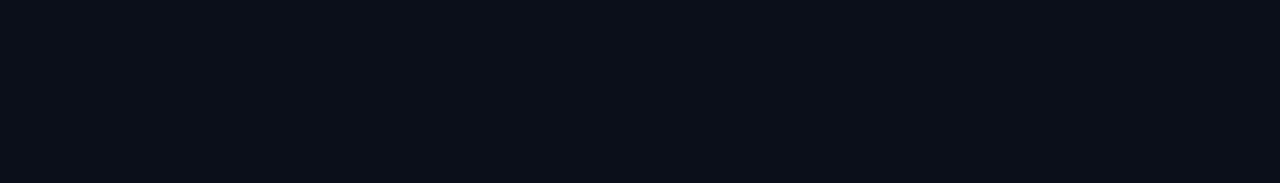
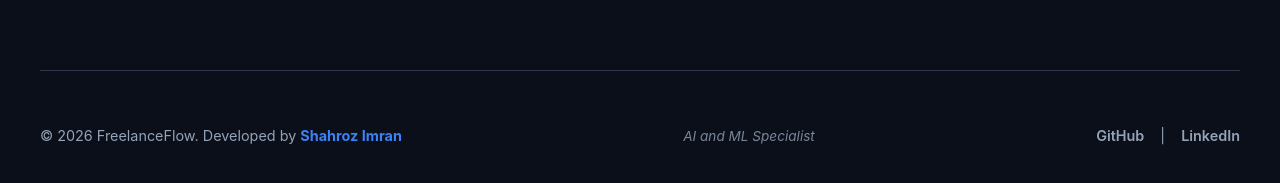
Before and after one commit to shahrozimran/FreelanceFlow, a React (Vite) app in the folder freelance-tracker/: page / in a window 1280 px wide. Shown: the part 659-842 px from the top of the page. Before the commit the page ends 800 px from the top, so only its background shows below. Built offline with nearby package versions, Linux system fonts and the light colour scheme; no server answers.

Commit message:
Added the Footer and Security: Moved social links to environment variables

```diff
--- a/freelance-tracker/src/App.css
+++ b/freelance-tracker/src/App.css
@@ -2,7 +2,10 @@
   max-width: 1200px;
   margin: 0 auto;
   padding: 40px 20px;
-  padding-bottom: 100px; /* Extra space so the floating bar doesn't cover content */
+  /* Flexbox ensures the footer stays at the bottom of the viewport */
+  min-height: 100vh;
+  display: flex;
+  flex-direction: column;
 }
 
 .top-nav {
@@ -192,12 +195,11 @@
   background: rgba(239, 68, 68, 0.1) !important;
 }
 
-/* --- Floating Selection Bar --- */
+/* --- Selection Bar --- */
+/* UPDATED: Changed from fixed to relative to sit above footer naturally */
 .selection-bar {
-  position: fixed;
-  bottom: 24px;
-  left: 50%;
-  transform: translateX(-50%);
+  position: relative;
+  margin: 30px auto;
   background: #161b2b;
   border: 2px solid #3b82f6;
   border-radius: 16px;
@@ -206,9 +208,13 @@
   justify-content: space-between;
   align-items: center;
   gap: 60px;
-  box-shadow: 0 10px 40px rgba(0, 0, 0, 0.6);
-  z-index: 2000;
+  box-shadow: 0 4px 20px rgba(0, 0, 0, 0.4);
+  z-index: 10;
   min-width: 450px;
+  /* Reset fixed positioning */
+  bottom: auto;
+  left: auto;
+  transform: none;
 }
 
 .selection-info {
@@ -337,16 +343,6 @@
   border-bottom: 1px solid #1e293b;
 }
 
-.empty-state {
-  text-align: center;
-  padding: 40px;
-  color: #64748b;
-  font-style: italic;
-}
-
-.text-dim { color: #94a3b8; }
-.font-bold { font-weight: 700; }
-
 .chip {
   background: rgba(59, 130, 246, 0.1);
   color: #60a5fa;
@@ -380,10 +376,6 @@
   transform: scale(1.1);
 }
 
-.action-icon-btn[title="Restore Project"]:hover {
-  background: rgba(16, 185, 129, 0.1);
-}
-
 .spin {
   animation: rotation 1s infinite linear;
 }
@@ -393,6 +385,56 @@
   to { transform: rotate(360deg); }
 }
 
+/* --- Footer Styles --- */
+.footer {
+  margin-top: auto; /* Pushes footer to bottom of Flex container */
+  padding: 40px 0 20px 0;
+  border-top: 1px solid #2d364d;
+  color: #94a3b8;
+  font-size: 0.9rem;
+  background: transparent;
+  position: relative;
+  z-index: 1000;
+}
+
+.footer-content {
+  display: flex;
+  justify-content: space-between;
+  align-items: center;
+  flex-wrap: wrap;
+  gap: 20px;
+}
+
+.footer-left span {
+  color: #3b82f6;
+  font-weight: 700;
+}
+
+.footer-center {
+  font-style: italic;
+  font-size: 0.85rem;
+  opacity: 0.8;
+}
+
+.footer-right {
+  display: flex;
+  align-items: center;
+  gap: 16px;
+}
+
+.footer-link {
+  color: #94a3b8;
+  text-decoration: none;
+  font-weight: 600;
+  transition: color 0.2s, transform 0.2s;
+}
+
+.footer-link:hover {
+  color: #3b82f6;
+  transform: translateY(-1px);
+}
+
+/* --- Media Queries --- */
 @media (max-width: 768px) {
   .top-nav {
     flex-direction: column;
@@ -404,15 +446,17 @@
     justify-content: space-between;
   }
 
-  .search-wrapper {
-    max-width: 100%;
+  .selection-bar {
+    width: 100%;
+    min-width: unset;
+    flex-direction: column;
+    gap: 15px;
+    padding: 16px;
   }
 
-  .selection-bar {
-    width: 90%;
-    min-width: unset;
+  .footer-content {
     flex-direction: column;
-    gap: 10px;
-    padding: 16px;
+    text-align: center;
+    gap: 15px;
   }
 }
--- a/freelance-tracker/src/App.jsx
+++ b/freelance-tracker/src/App.jsx
@@ -9,10 +9,14 @@
 import autoTable from 'jspdf-autotable';
 import './App.css';
 
+// Using environment variables for security [cite: 5]
 const SHEET_ID = import.meta.env.VITE_SHEET_ID;
 const API_KEY = import.meta.env.VITE_API_KEY;
-const RANGE = "Sheet1!A2:E50"; // Range is fine to keep here
+const RANGE = "Sheet1!A2:E50";
 const SCRIPT_URL = import.meta.env.VITE_SCRIPT_URL;
+const GITHUB_URL = import.meta.env.VITE_GITHUB_URL;
+const LINKEDIN_URL = import.meta.env.VITE_LINKEDIN_URL;
+
 export default function App() {
   const [projects, setProjects] = useState([]);
   const [selectedIndices, setSelectedIndices] = useState([]);
@@ -62,7 +66,6 @@
     return Number(pkrAmount) * rate;
   };
 
-  // --- PDF LOGIC (With Totals & Unique Clients) ---
   const generatePDF = (items) => {
     if (!items || items.length === 0) return;
 
@@ -98,7 +101,6 @@
           : `${convert(item.data[3]).toLocaleString(undefined, {minimumFractionDigits: 2})} ${targetCurrency}`
       ]);
 
-      // Add Total Row to PDF Table
       tableBody.push([
         { content: 'TOTAL AMOUNT', colSpan: 3, styles: { halign: 'right', fontStyle: 'bold', fillColor: [241, 245, 249] } },
         { content: formattedTotal, styles: { fontStyle: 'bold', fillColor: [241, 245, 249] } }
@@ -125,7 +127,6 @@
     }
   };
 
-  // --- SELECTION LOGIC ---
   const toggleSelect = (idx) => {
     setSelectedIndices(prev => prev.includes(idx) ? prev.filter(i => i !== idx) : [...prev, idx]);
   };
@@ -146,7 +147,6 @@
     setSelectedIndices(prev => Array.from(new Set([...prev, ...clientIndices])));
   };
 
-  // Calculate selection sum for UI floating bar
   const selectedTotalRaw = projects
     .filter(p => selectedIndices.includes(p.originalIndex))
     .reduce((sum, item) => sum + Number(item.data[3] || 0), 0);
@@ -168,11 +168,6 @@
       setSuggestions(matches);
       setShowSuggestions(true);
     } else { setShowSuggestions(false); }
-  };
-
-  const selectSuggestion = (val) => {
-    setSearchQuery(val);
-    setShowSuggestions(false);
   };
 
   const filteredProjects = projects.filter(item => {
@@ -344,7 +339,7 @@
         </table>
       </div>
 
-      {/* Floating Selection Bar */}
+      {/* Floating Selection Bar placed above footer logic */}
       <AnimatePresence>
         {selectedIndices.length > 0 && (
           <motion.div initial={{ y: 100 }} animate={{ y: 0 }} exit={{ y: 100 }} className="selection-bar">
@@ -359,6 +354,22 @@
           </motion.div>
         )}
       </AnimatePresence>
+
+      <footer className="footer">
+        <div className="footer-content">
+          <div className="footer-left">
+            <p>© 2026 FreelanceFlow. Developed by <span>Shahroz Imran</span></p>
+          </div>
+          <div className="footer-center">
+            <p>AI and ML Specialist</p>
+          </div>
+          <div className="footer-right">
+            <a href={GITHUB_URL} target="_blank" rel="noreferrer" className="footer-link">GitHub</a>
+            <span className="footer-divider">|</span>
+            <a href={LINKEDIN_URL} target="_blank" rel="noreferrer" className="footer-link">LinkedIn</a>
+          </div>
+        </div>
+      </footer>
     </div>
   );
 }
```
